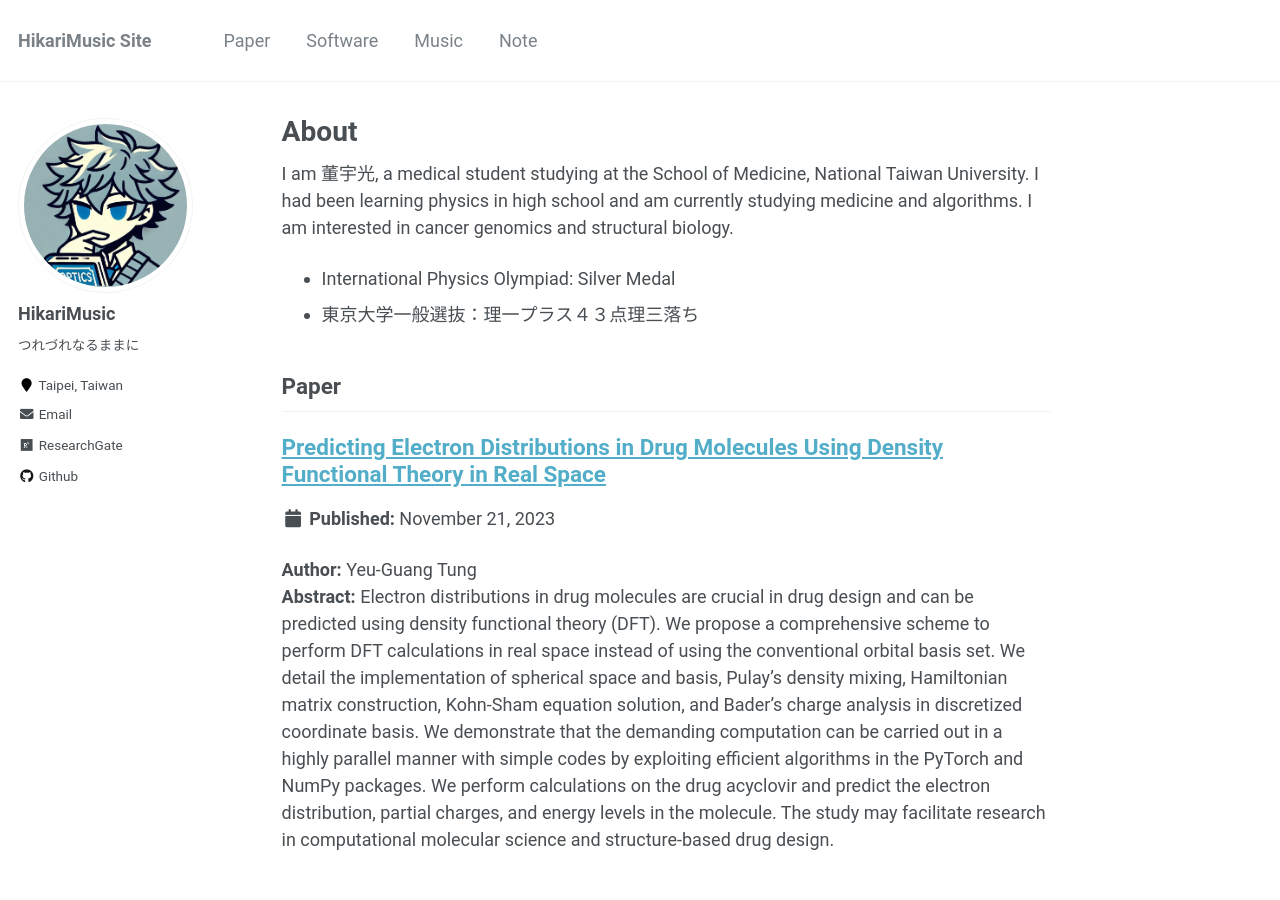
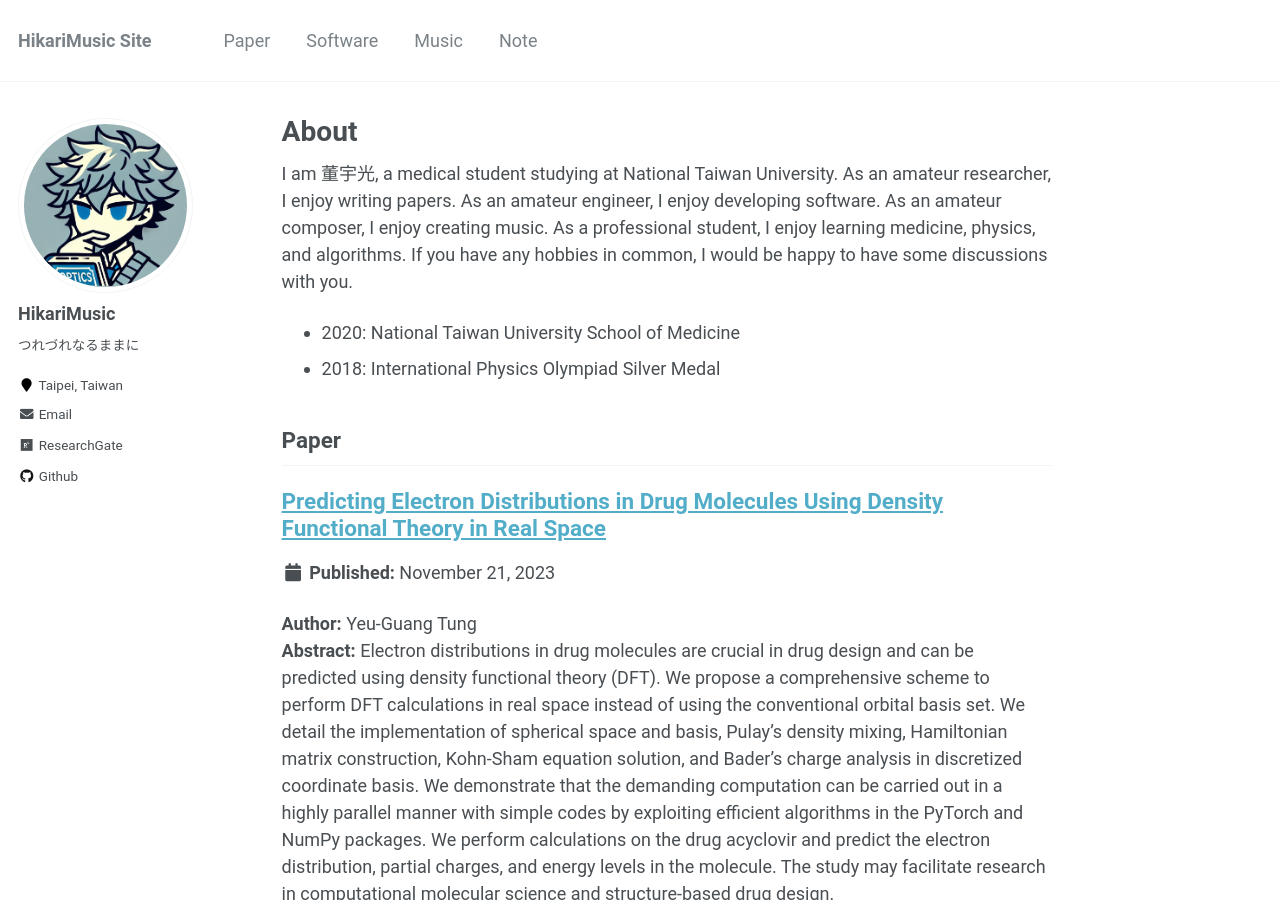
Before and after one commit to hikarimusic/hikarimusic.github.io, a Jekyll site: the page built from _pages/about.md, in a window 1280 px wide and 900 px high. Built offline with Jekyll 4.4.1, drawn with Linux system fonts in a browser that asks for light colours; some web fonts are replaced.

Commit message:
Update about.md

```diff
--- a/_pages/about.md
+++ b/_pages/about.md
@@ -8,10 +8,10 @@ redirect_from:
   - /about.html
 ---
 
-I am 董宇光, a medical student studying at the School of Medicine, National Taiwan University. I had been learning physics in high school and am currently studying medicine and algorithms. I am interested in cancer genomics and structural biology.
+I am 董宇光, a medical student studying at National Taiwan University. As an amateur researcher, I enjoy writing papers. As an amateur engineer, I enjoy developing software. As an amateur composer, I enjoy creating music. As a professional student, I enjoy learning medicine, physics, and algorithms. If you have any hobbies in common, I would be happy to have some discussions with you.
 
-* International Physics Olympiad: Silver Medal
-* 東京大学一般選抜：理一プラス４３点理三落ち
+* 2020: National Taiwan University School of Medicine
+* 2018: International Physics Olympiad Silver Medal
 
 ## Paper
 
```
